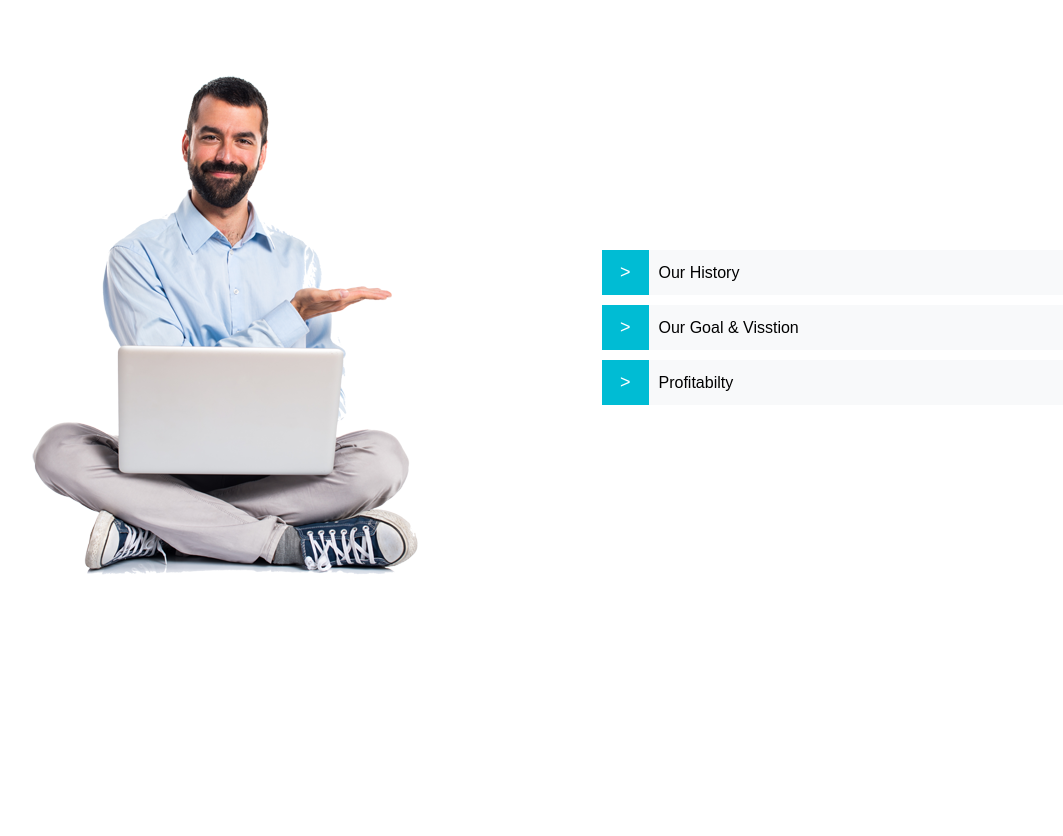
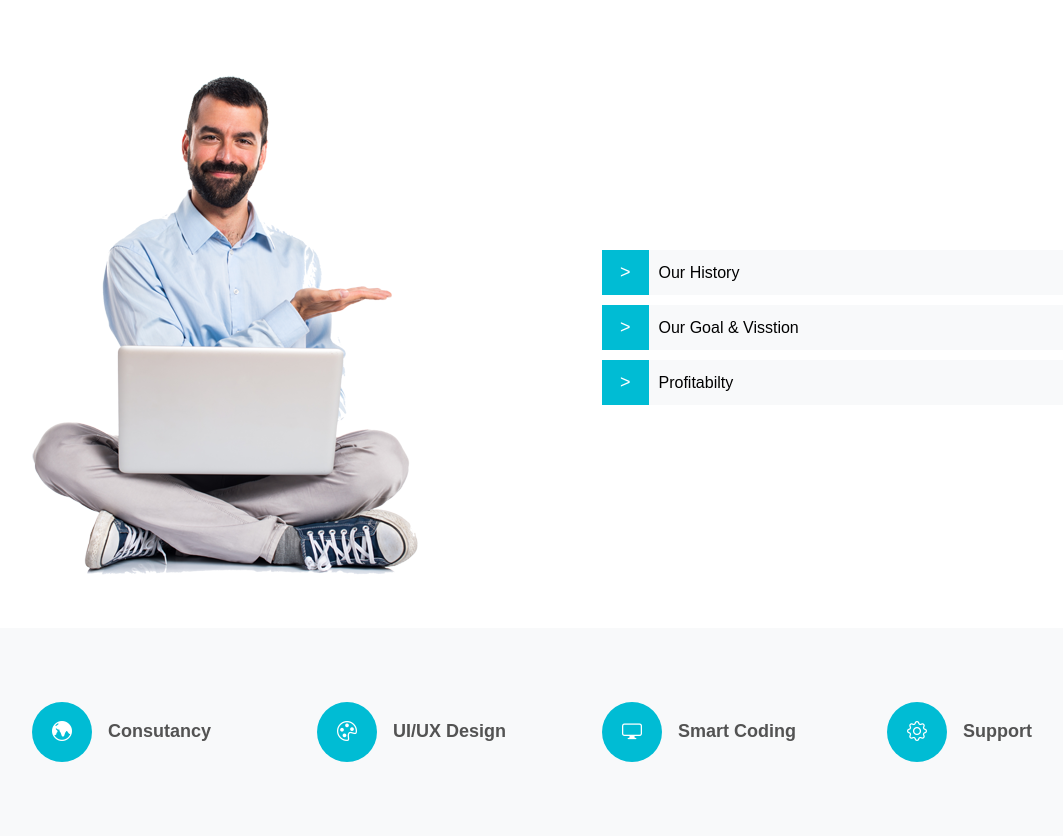
Before and after one commit to hasan-myoffice2/Anokha, a website: page index.html in a window 1280 px wide. Shown: the part 717-1553 px from the top of the page, without its empty margins (38-1101 px from the left). Before the commit the page ends 1297 px from the top, so only its background shows below. Drawn offline with nearby package versions, Linux system fonts and the light colour scheme.

Commit message:
Skill Section Added

```diff
--- a/assets/sass/main.scss
+++ b/assets/sass/main.scss
@@ -168,45 +168,38 @@ body {
 // Accordion Section End
 
 
+// Skill Section Start
+.skill-section {
+  margin-top: 3rem;
+  padding: 4rem 0;
+  background-color:#F8F9FA;
 
+  .skill-content {
+    display: flex;
+    padding: 10px 0;
 
+    .skill-item {
+      width: 285px;
+      display: flex;
 
-
-
-
-
-
-
-
-
-// .accordion-items{
-//   margin-top: 5rem;
-//   display: flex;
-//   align-items: center;
-
-//   .box
-//   {
-//     flex: 1;
-//   }
-
-//  .accordion-main{
-//   width: 90%;
-
-//   .items {
-//     background-color: #F8F9FA;
-//     margin: 10px 0;
-//     border-radius: 3px;
-//     display: flex;
-//     align-items: center;
-
-//     .icon{
-//       margin-right: 10px ;
-//       background-color: #00BCD4;
-//       padding: 10px 18px;
-//       color: #fff;
-//       font-size: 20px;
-//     }
-//   }
-//  }
-
-// }
+      .icons-box {
+        width: 60px;
+        height: 60px;
+        background-color: #00BCD4;
+        border-radius: 50%;
+        display: flex;
+        align-items: center;
+        justify-content: center;
+        font-size: 20px;
+        color: #fff;
+      }
+      h3 {
+        margin-left: 1rem;
+        padding: 1.2rem 0;
+        font-size: 18px;
+        font-weight: 600;
+      }
+    }
+  }
+}
+// Skill Section End
--- a/assets/sass/variable.scss
+++ b/assets/sass/variable.scss
@@ -6,7 +6,7 @@
 }
 
 ::selection {
-    background-color: #f14d5d;
+    background-color: #00BCD4;
     color: #fff;
 }
 
@@ -20,7 +20,8 @@ h2 {
 }
 
 h3 {
-    font-size: 20px;
+    font-size: 17px;
+    color: #535353;
 }
 h5 {
     font-size: 15px;
--- a/index.html
+++ b/index.html
@@ -78,5 +78,30 @@
       </div>
      <!-- Accordion Section End -->
 
+     <!-- Skill Section Start -->
+      <div class="skill-section">
+        <div class="container">
+            <div class="skill-content">
+                <div class="skill-item">
+                    <div class="icons-box"><i class="bi bi-globe-central-south-asia"></i></div>
+                    <h3>Consutancy</h3>
+                </div>
+                <div class="skill-item">
+                    <div class="icons-box"><i class="bi bi-palette"></i></div>
+                    <h3>UI/UX Design</h3>
+                </div>
+                <div class="skill-item">
+                    <div class="icons-box"><i class="bi bi-display"></i></div>
+                    <h3>Smart Coding</h3>
+                </div>
+                <div class="skill-item">
+                    <div class="icons-box"><i class="bi bi-gear"></i></div>
+                    <h3>Support</h3>
+                </div>
+            </div>
+        </div>
+      </div>
+     <!-- Skill Section End -->
+
 </body>
 </html>
```
Also changed, not shown: css/style.css, 1 other file.
